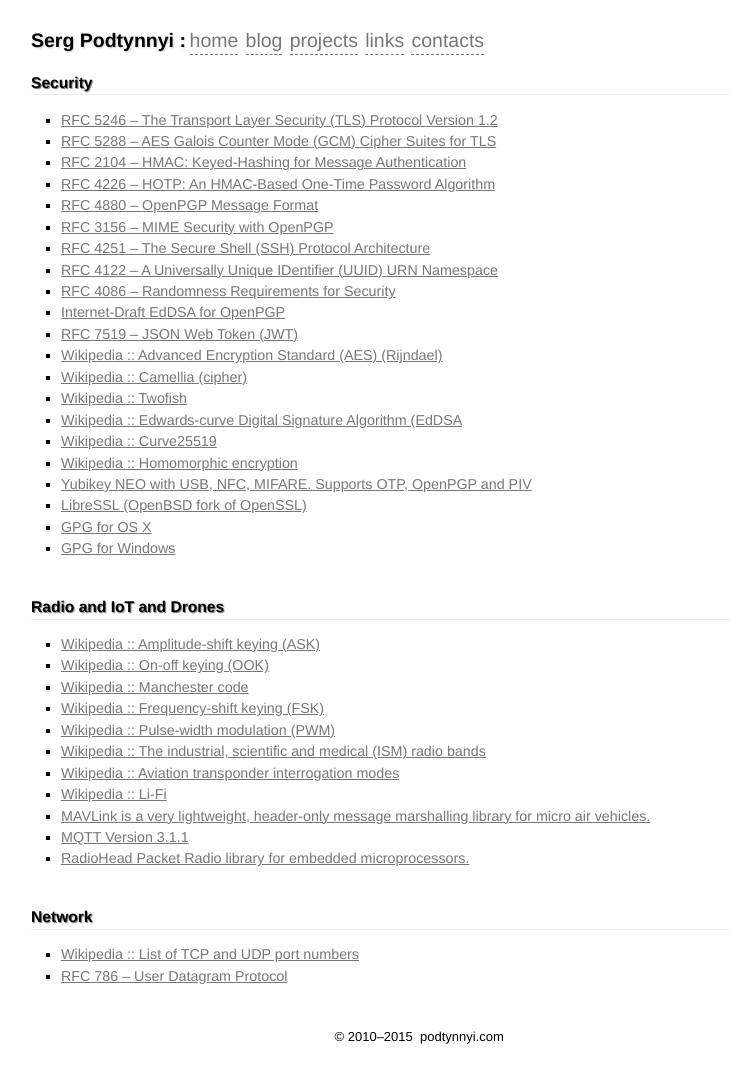
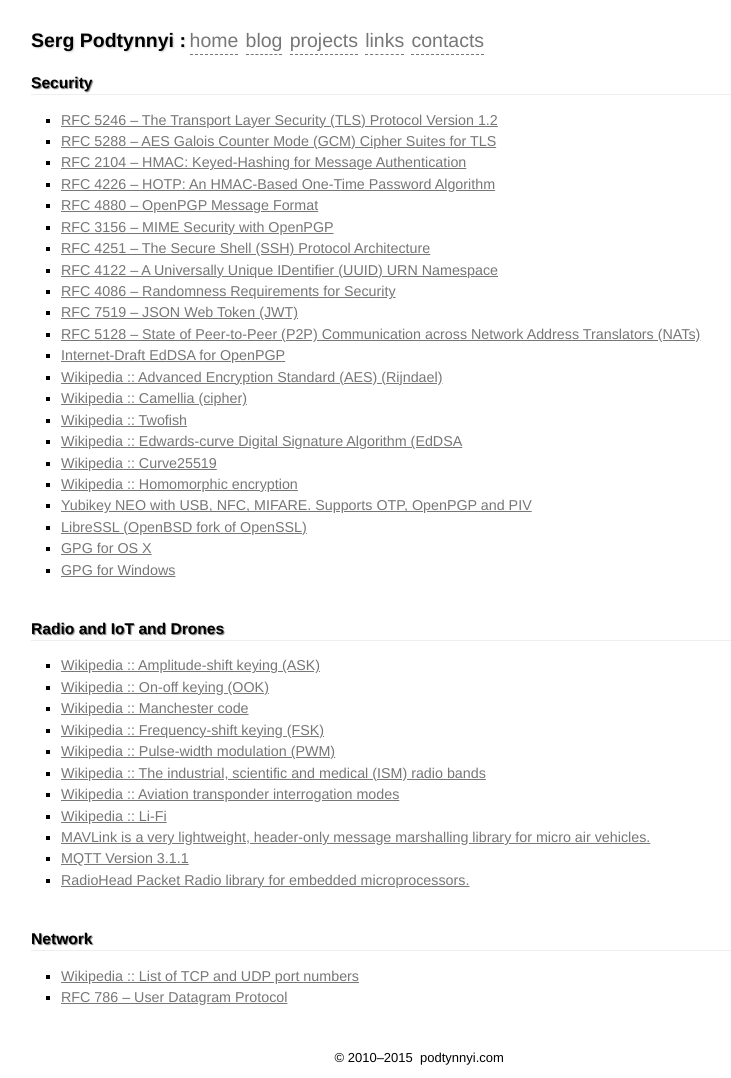
Before and after one commit to shtirlic/shtirlic.github.com, a Jekyll site: the page built from links.html, in a window 1280 px wide. Shown: the whole page, without its empty margins (219-950 px from the left). Built offline with Jekyll 4.4.1, drawn with Linux system fonts in a browser that asks for light colours; nearby versions of some CDN libraries; some web fonts are replaced; before the commit the page ends 1056 px from its top, so only the background shows below that.

Commit message:
Update links

```diff
--- a/links.html
+++ b/links.html
@@ -15,8 +15,9 @@
   <li><a href="https://tools.ietf.org/html/rfc4251">RFC 4251 &ndash; The Secure Shell (SSH) Protocol Architecture</a></li>
   <li><a href="https://tools.ietf.org/html/rfc4122">RFC 4122 &ndash; A Universally Unique IDentifier (UUID) URN Namespace</a></li>
   <li><a href="https://tools.ietf.org/html/rfc4086">RFC 4086 &ndash; Randomness Requirements for Security</a></li>
+  <li><a href="https://tools.ietf.org/html/rfc7519">RFC 7519 &ndash; JSON Web Token (JWT)</a></li>
+  <li><a href="https://tools.ietf.org/html/rfc5128">RFC 5128 &ndash; State of Peer-to-Peer (P2P) Communication across Network Address Translators (NATs)</a></li>
   <li><a href="https://tools.ietf.org/html/draft-koch-eddsa-for-openpgp-02">Internet-Draft EdDSA for OpenPGP</a></li>
-  <li><a href="https://tools.ietf.org/html/rfc7519">RFC 7519 &ndash; JSON Web Token (JWT)</a></li>
 
   <li><a href="https://en.wikipedia.org/wiki/Advanced_Encryption_Standard">Wikipedia :: Advanced Encryption Standard (AES) (Rijndael)</a></li>
   <li><a href="https://en.wikipedia.org/wiki/Camellia_(cipher)">Wikipedia :: Camellia (cipher)</a></li>
```
